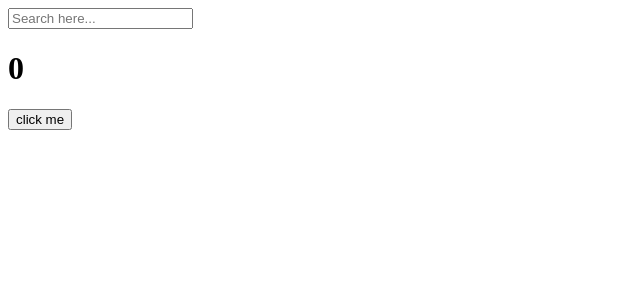
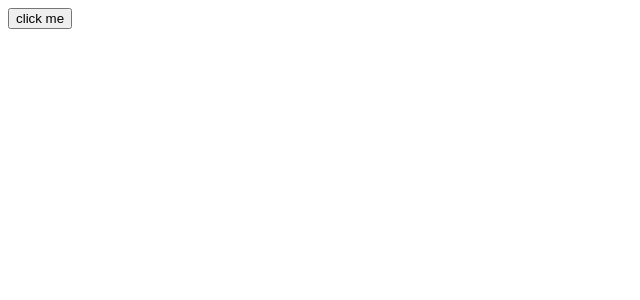
Before and after one commit to bellsilver7/react-movie-web, a React (Create React App) app: page / in a window 1280 px wide. Shown: the top 300 px of the page, without its empty margins (0-640 px from the left). Built offline with nearby package versions, Linux system fonts and the light colour scheme.

Commit message:
useEffect 사용법 cleanUp

```diff
--- a/src/App.js
+++ b/src/App.js
@@ -1,32 +1,26 @@
 import { useState, useEffect } from "react";
 
+function Hello() {
+  const hiFn = () => {
+    console.log("Hi :)");
+    return byFn;
+  };
+  const byFn = () => console.log("By :(");
+  useEffect(hiFn, []);
+
+  useEffect(() => {
+    console.log("created :)");
+    return () => console.log("destroy :(");
+  }, []);
+  return <h1>Hello</h1>;
+}
+
 function App() {
-  const [counter, setValue] = useState(0);
-  const [keyword, setKeyword] = useState("");
-  const onClick = () => setValue((prev) => prev + 1);
-  const onChange = (event) => setKeyword(event.target.value);
-  console.log("I run all the time.");
-  useEffect(() => {
-    console.log("I run only once.");
-  }, []);
-  useEffect(() => {
-    console.log("I run when 'counter' changes.");
-  }, [counter]);
-  useEffect(() => {
-    console.log("I run when 'keyword' changes.");
-  }, [keyword]);
-  useEffect(() => {
-    console.log("I run when 'counter' & 'keyword' changes.");
-  }, [counter, keyword]);
+  const [showing, setShowing] = useState(false);
+  const onClick = () => setShowing((prev) => !prev);
   return (
-    <div className="App">
-      <input
-        value={keyword}
-        onChange={onChange}
-        type="text"
-        placeholder="Search here..."
-      />
-      <h1>{counter}</h1>
+    <div>
+      {showing ? <Hello /> : null}
       <button onClick={onClick}>click me</button>
     </div>
   );
```
